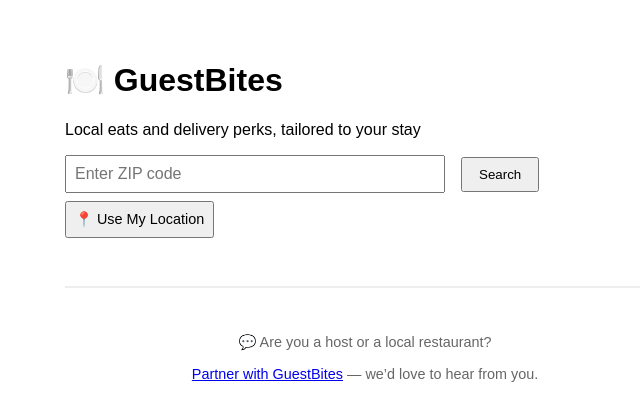
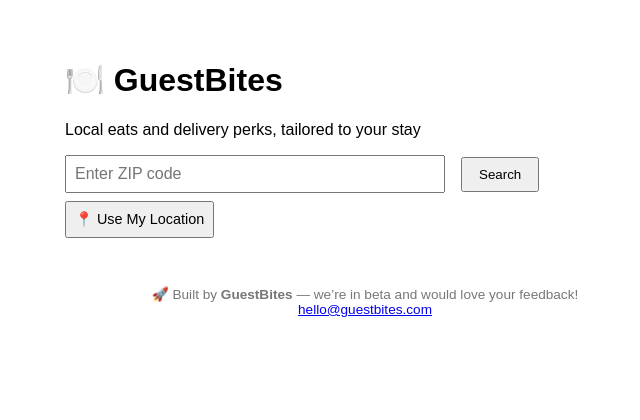
Before and after one commit to adosun123/guestbites-test, a Next.js app: page / in a window 1280 px wide. Shown: the top 420 px of the page, without its empty margins (275-915 px from the left). Built offline with nearby package versions, Linux system fonts and the light colour scheme.

Commit message:
Update index.js

```diff
--- a/pages/index.js
+++ b/pages/index.js
@@ -163,15 +163,10 @@ export default function Home() {
           </p>
         </div>
       )}
-
-      <div style={{ marginTop: "3rem", paddingTop: "2rem", borderTop: "2px solid #eee", textAlign: "center", fontSize: "0.9rem", color: "#666" }}>
-        <p>💬 Are you a host or a local restaurant?</p>
-        <p>
-          <a href="mailto:hello@guestbites.com">Partner with GuestBites</a> — we’d love to hear from you.
-        </p>
-        <p style={{ marginTop: "1rem", fontSize: "0.85rem", color: "#777" }}>
-        </p>
-      </div>
+      <div style={{ marginTop: "3rem", textAlign: "center", color: "#777", fontSize: "0.85rem" }}>
+  🚀 Built by <strong>GuestBites</strong> — we’re in beta and would love your feedback!<br />
+  <a href="mailto:hello@guestbites.com">hello@guestbites.com</a>
+</div>
     </main>
   );
 }
```
